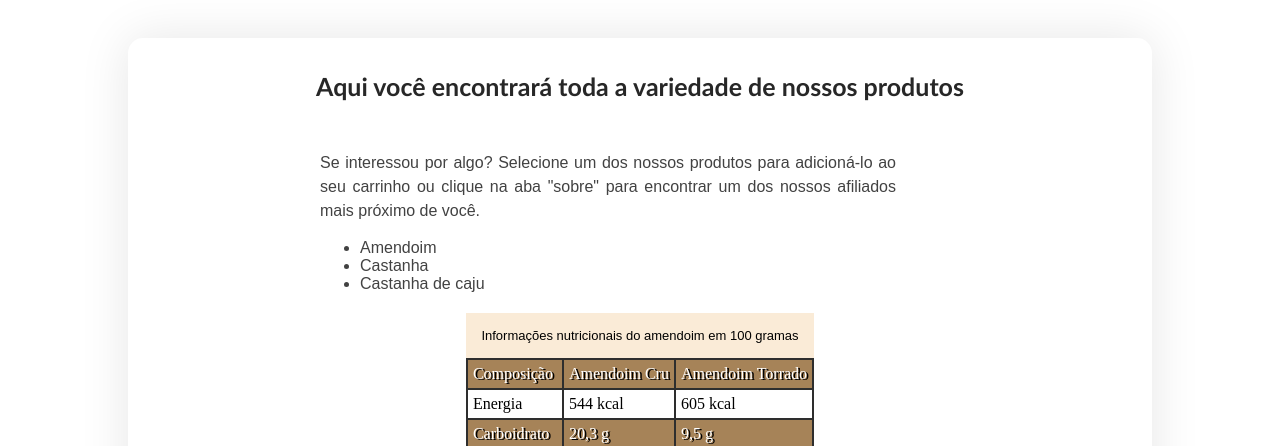
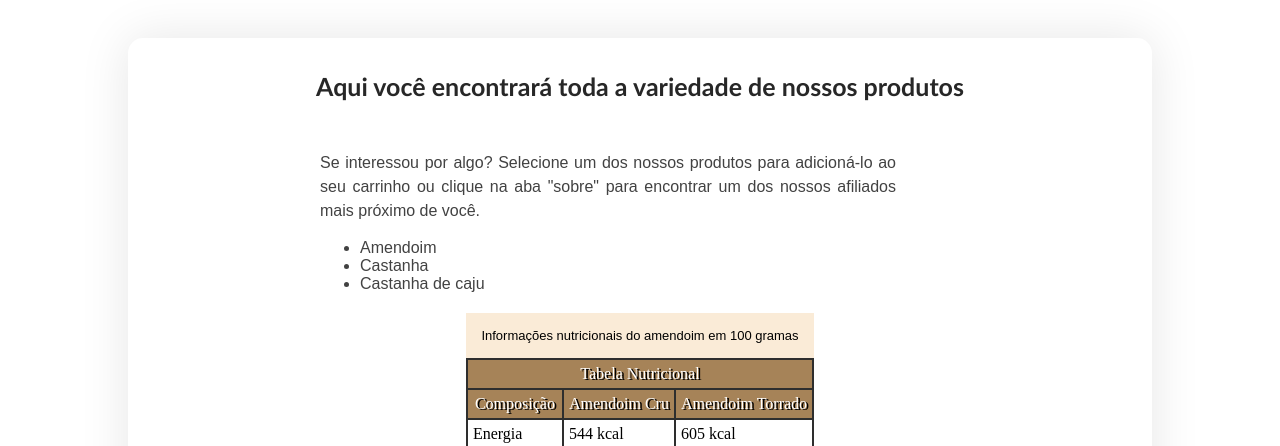
Before and after one commit to Aladoim/aladoim, a plain HTML site: page produtos.html in a window 1280 px wide. Shown: the part 352-798 px from the top of the page. Drawn offline with Linux system fonts and the light colour scheme.

Commit message:
feat: mesclagem de célula

```diff
--- a/produtos.html
+++ b/produtos.html
@@ -45,7 +45,8 @@
           Informações nutricionais do amendoim em 100 gramas
         </caption>
         <thead>
-          <tr><td>Composição</td><td>Amendoim Cru</td><td>Amendoim Torrado</td></tr>
+          <tr><td colspan="3">Tabela Nutricional</td></tr>
+          <tr><td >Composição</td> <td>Amendoim Cru</td> <td>Amendoim Torrado</td></tr>
         </thead>
         <tbody>
           <tr><td>Energia</td><td>544 kcal</td><td>605 kcal</td></tr>
--- a/style.css
+++ b/style.css
@@ -113,6 +113,7 @@ table#info_nut_amendoim thead{
   background-color: #A68358;
   color: #fff;
   text-shadow: 2px 1px #000000;
+  text-align: center;
 }
 
 table#info_nut_amendoim caption{
```
